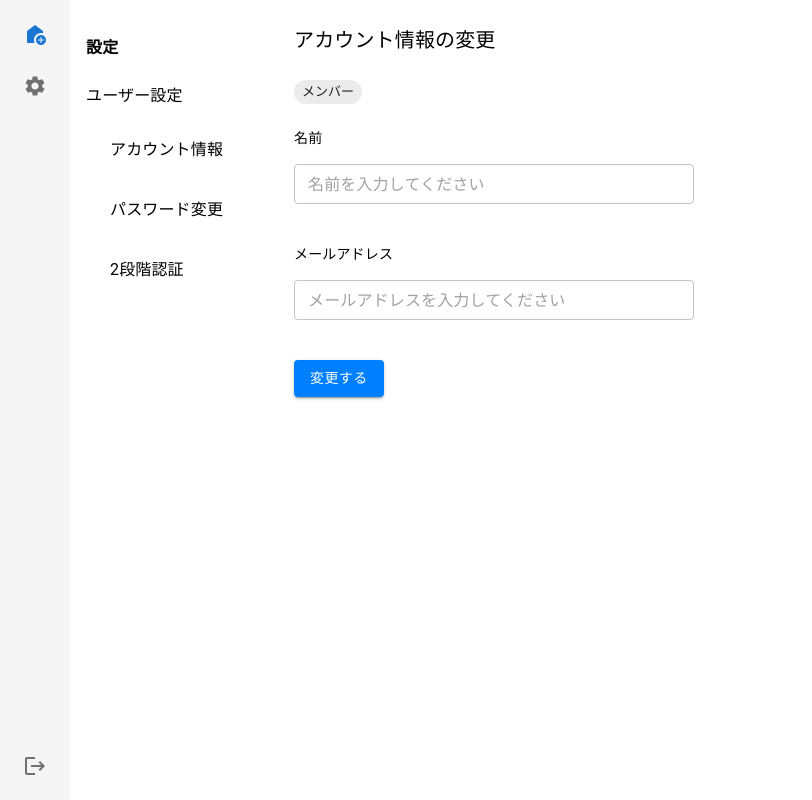
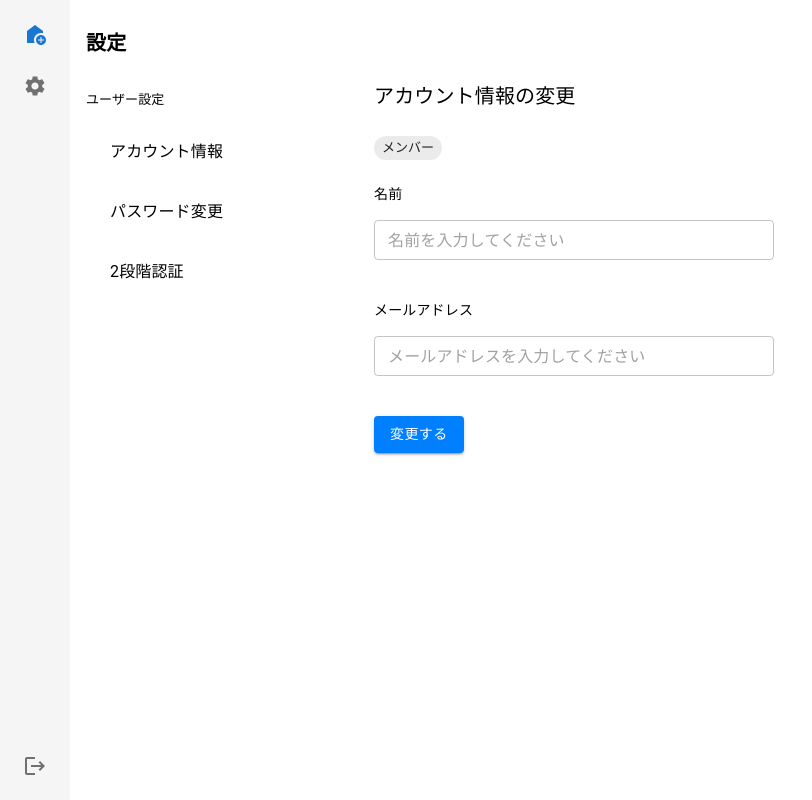
Before and after one commit to hayashi-yaken/eques-kadai, a Next.js app: page / in a window 1280 px wide. Shown: the whole page, without its empty margins (0-812 px from the left). Built offline with nearby package versions, Linux system fonts and the light colour scheme.

Commit message:
デザインの細かな修正

```diff
--- a/src/app/page.tsx
+++ b/src/app/page.tsx
@@ -10,7 +10,7 @@ import { Setting } from '@/features/setting'
 
 export default function Component() {
   const sideBarWidth = 70
-  const sideDetailWidth = 200
+  const sideDetailWidth = 280
   return (
     <Box display='flex'>
       <Box display='flex'>
@@ -23,7 +23,11 @@ export default function Component() {
           sideDetailWidth={sideDetailWidth}
         />
       </Box>
-      <Setting sideBarWidth={sideBarWidth} sideDetailWidth={sideDetailWidth} />
+      <Setting
+        sideBarWidth={sideBarWidth}
+        sideDetailWidth={sideDetailWidth}
+        sx={{ pt: 10 }}
+      />
     </Box>
   )
 }
--- a/src/components/SideDetail/SideDetail.tsx
+++ b/src/components/SideDetail/SideDetail.tsx
@@ -26,14 +26,20 @@ export const SideDetail: FC<SideDetailProps> = ({
         left: sideBarWidth,
       }}
     >
-      <List sx={{ mt: 2 }}>
-        <ListItem>
-          <ListItemText primary={title} primaryTypographyProps={{ fontWeight: 'bold' }} />
+      <List>
+        <ListItem sx={{ py: 2 }}>
+          <ListItemText
+            primary={title}
+            primaryTypographyProps={{ fontWeight: 'bold', fontSize: 20 }}
+          />
         </ListItem>
         {categories.map((category) => (
           <>
             <ListItem>
-              <ListItemText primary={category} />
+              <ListItemText
+                primary={category}
+                primaryTypographyProps={{ fontSize: 13 }}
+              />
             </ListItem>
             {properties.map((property) => (
               <Button key={property} sx={{ width: '100%', color: 'black' }}>
```
